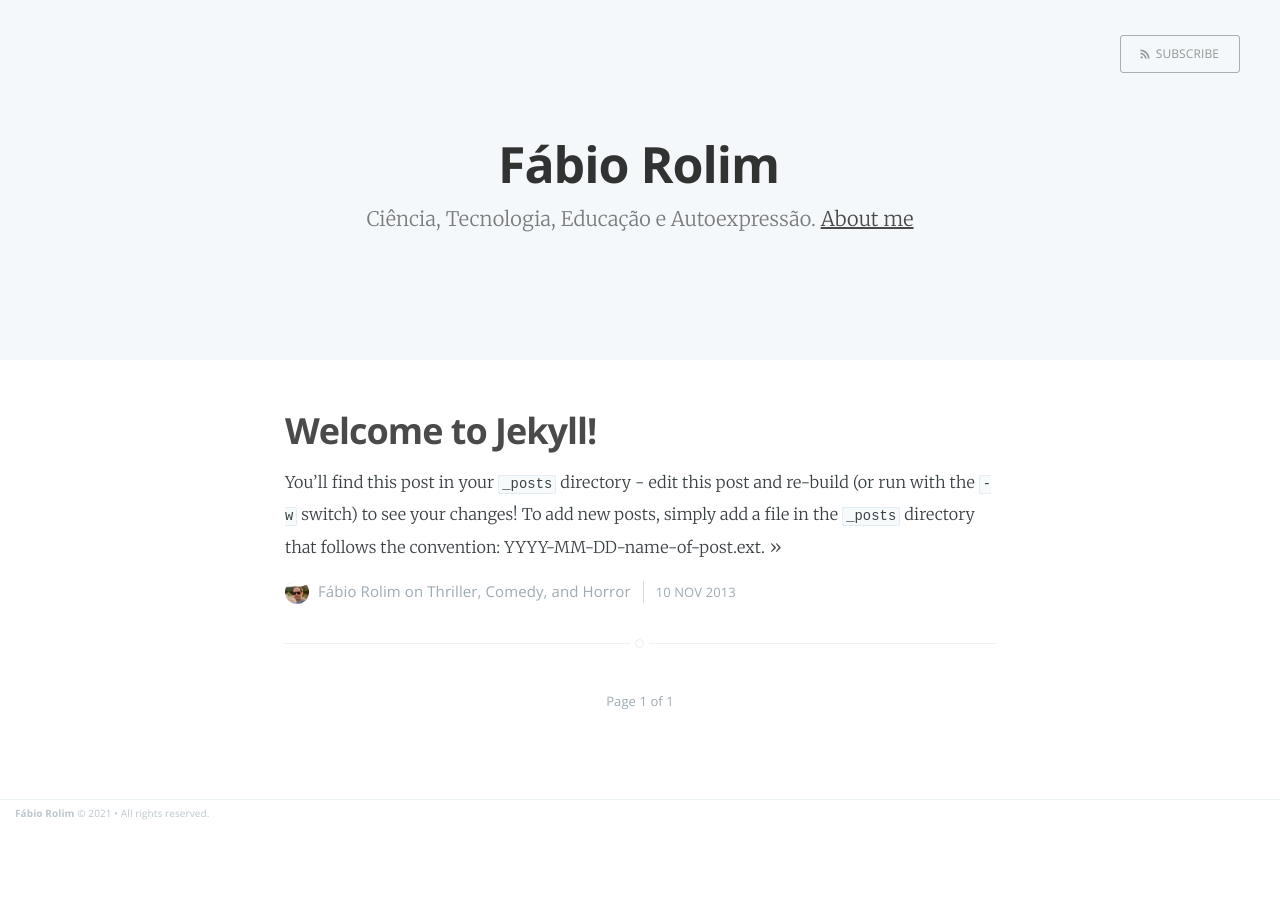
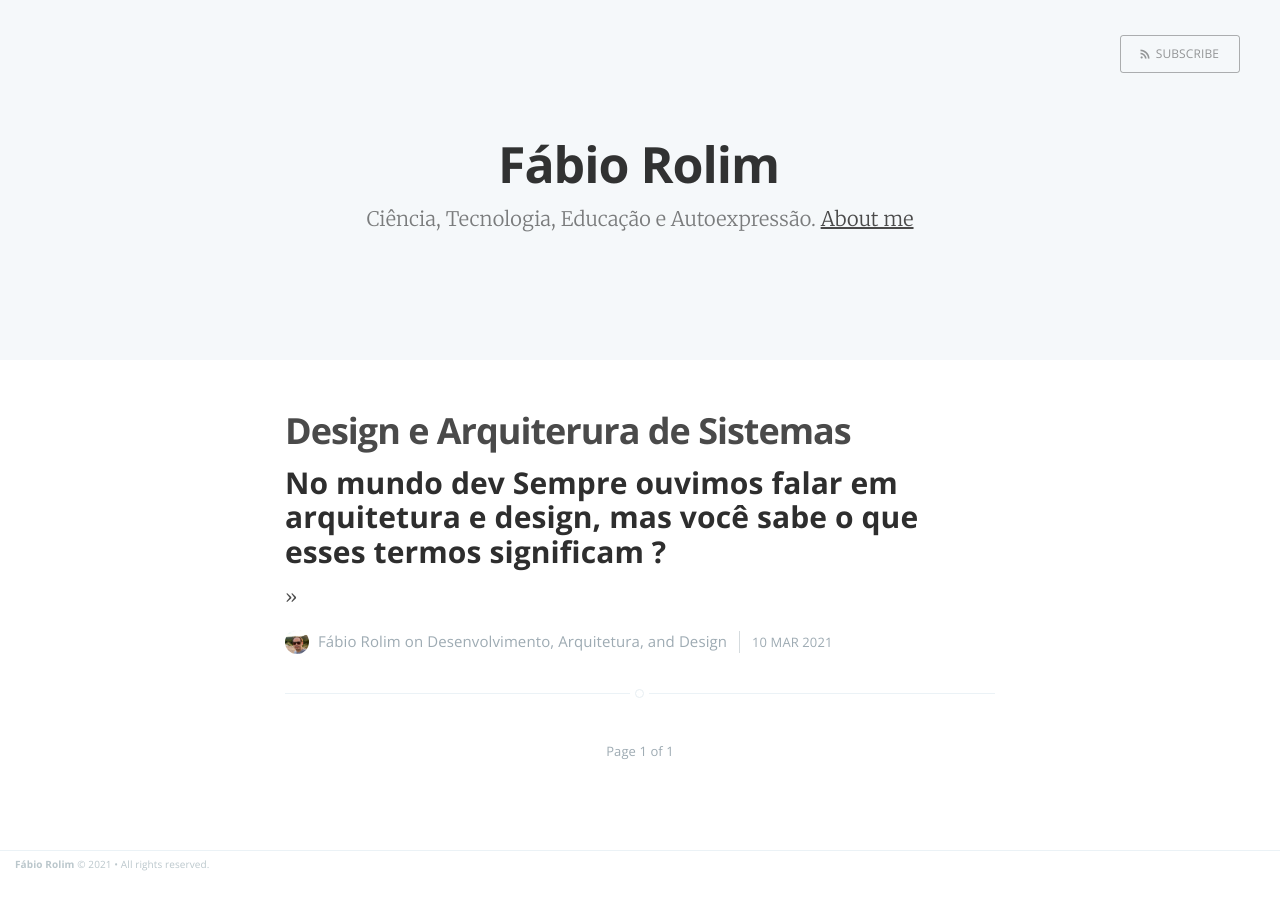
Before and after one commit to fabiorolim/fabiorolim.github.io, a Jekyll site: the page built from index.html, in a window 1280 px wide. Built offline with Jekyll 4.4.1, drawn with Linux system fonts in a browser that asks for light colours; the list of posts is cut into pages by our own code; part of the change alters nothing that is shown.

Commit message:
Post design e arquitetura

```diff
--- /dev/null
+++ b/_posts/2021-03-10-design-arquiterura.markdown
@@ -0,0 +1,34 @@
+---
+layout: post
+title:  "Design e Arquiterura de Sistemas"
+date:   2021-03-10 22:23:00
+categories: Desenvolvimento Arquitetura Design
+---
+
+
+### No mundo dev Sempre ouvimos falar em **arquitetura** e **design**, mas você sabe o que esses termos significam ?
+
+Bom, se você já leu sobre isso antes, deve saber o quanto esses termos são debatidos.
+
+No livro **Clean Arquiteture**, o [Uncle Bob](https://blog.cleancoder.com), promete acabar com a confusão entre esses conceitos e afirma que não existe nenhuma diferença entre **Arquitetura e Design**!
+
+Para explicar isso, Uncle Bob faz uma analogia de um software com uma casa, onde a arquitetura da casa é definida pela forma da casa, aparência externa, layouts, espaços etc. Todas essas seriam definições e características de alto nível de uma casa.
+Entretanto, os detalhes de baixo nível como quantidade de interruptores, tomadas etc. estão todos presentes na planta da casa.
+
+Portanto, Unble Bob afirma que, na prática, todos esses detalhes, sejam de alto ou baixo nível, fazem parte do design da casa como um todo, que nenhum desses conceitos existem isoladamente e não há linhas de separação entre eles.
+
+Mas se na prática esses conceitos são inseparáveis, podemos ao menos em teoria isolá-los para defini-los a fim de uma melhor compreensão.
+
+De forma simples e resumida, podemos dizer que a arquitetura lida com a complexidade do software em alto nível e o design com os detalhes de baixo nível.
+
+Vamos comparar o motor de um carro a um software para compreendermos outros aspectos relevantes.
+
+No motor em funcionamento, veremos vários componentes interligados e colaborando entre si para transformarem combustão (energia química) em energia cinética.
+
+Cada um desses componentes (alternador, cabeçote, cilindros, pistões, virabrequim etc.) tem uma responsabilidade no sistema automotivo e são construídos especificamente para cumprirem suas funções. Se houver uma falha em um dos componentes o sistema inteiro enfrentará problemas, ou pelo menos o resultado final será comprometido de alguma forma.
+
+Como esses componentes se comunicam, tipo de cabo, protocolo de comunicação, injeção direta ou indireta, são fatores que determinarão algumas características importantes do veículo como: desempenho, consumo, custo de mão de obra, confiabilidade etc.
+
+Da mesma forma, um software é formado por partes menores (componentes) que também mantém um fluxo de comunicação. As estratégias de como essa interação ocorre são atividades arquiteturais, que devem ser definidas de forma a garantir que os atributos de qualidade, restrições de alto nível e objetivos do negócio sejam atendidos pelo sistema.
+
+Se refletirmos sobre as relações entre design e arquitetura, é aceitável uma compreensão de que decisões arquiteturais sempre influenciam no design. Retornando à analogia, se a regra de negócio exigir um carro com mais desempenho e a estratégia for estabelecer uma injeção direta de combustível (decisão arquitetural), obviamente, os componentes responsáveis por esse processo devem ser projetados para isso. (Design)
--- a/_posts/2013-11-10-welcome-to-jekyll.markdown
+++ b/_posts/example.markdown
@@ -1,8 +1,8 @@
 ---
 layout: post
-title:  "Welcome to Jekyll!"
-date:   2013-11-10 10:18:00
-categories: Thriller Comedy Horror
+title:  "Design e Arquiterura de Sistemas"
+date:   2021-03-10 22:23:00
+categories: Desenvolvimento
 ---
 
 You'll find this post in your `_posts` directory - edit this post and re-build (or run with the `-w` switch) to see your changes!
```
Also changed, not shown: 1 other file.
